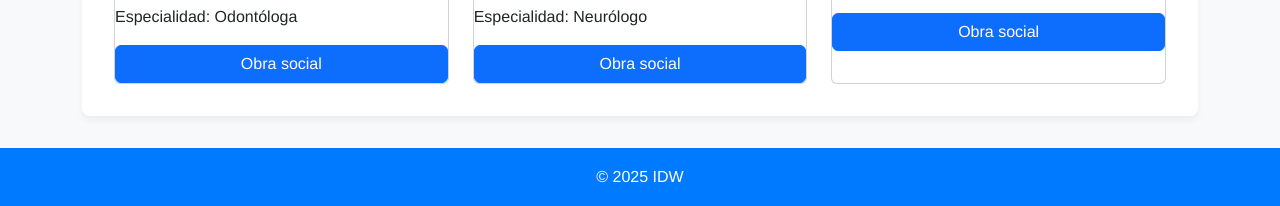
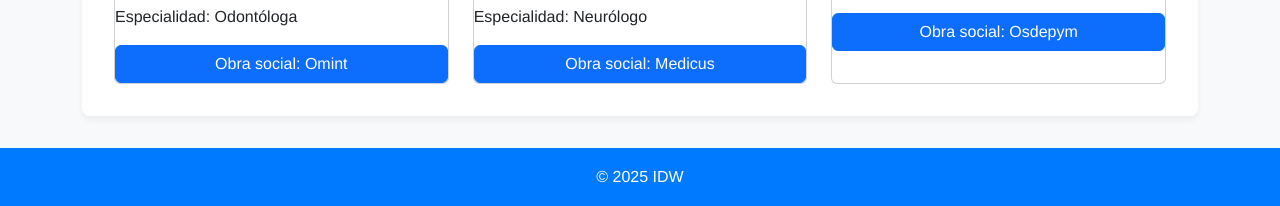
Before and after one commit to cardozodenise055-eng/IDW-grupo-12-2025, a plain HTML site: page index.html in a window 1280 px wide. Shown: the part 768-974 px from the top of the page. Drawn offline with nearby package versions, Linux system fonts and the light colour scheme.

Commit message:
otrocambio

```diff
--- a/index.html
+++ b/index.html
@@ -40,7 +40,7 @@
                     <div class="card-body"></div>
                     <h3 class="card-title">Dra. Ana</h3>
                     <p class="card-text">Especialidad: Odontóloga</p>
-                    <a href="#" class="btn btn-primary">Obra social</a>
+                    <a href="#" class="btn btn-primary">Obra social: Omint</a>
                 </div>
                 </div>
 
@@ -51,7 +51,7 @@
                     <div class="card-body"></div>
                     <h3 class="card-title">Dr. Pedro</h3>
                     <p class="card-text">Especialidad: Neurólogo</p>
-                    <a href="#" class="btn btn-primary">Obra social</a>
+                    <a href="#" class="btn btn-primary">Obra social: Medicus</a>
                 </div>
                 </div>
                  <div class="col-12 col-md-6 col-lg-4 d-flex">
@@ -59,7 +59,7 @@
                     <img src="https://img.freepik.com/fotos-premium/doctora-asiatica-senior-profesional-soportes-tabletas-consultorio-medico_67155-26125.jpg" class="card-img-top"  alt="Dra. Paula">
                     <h3 class="card-title" >Dra. Paula</h3>
                     <p class="card-text">Especialidad: Cardióloga</p>
-                    <a href="#" class="btn btn-primary">Obra social</a>
+                    <a href="#" class="btn btn-primary">Obra social: Osdepym</a>
                 </div>
                 </div>
 
```
